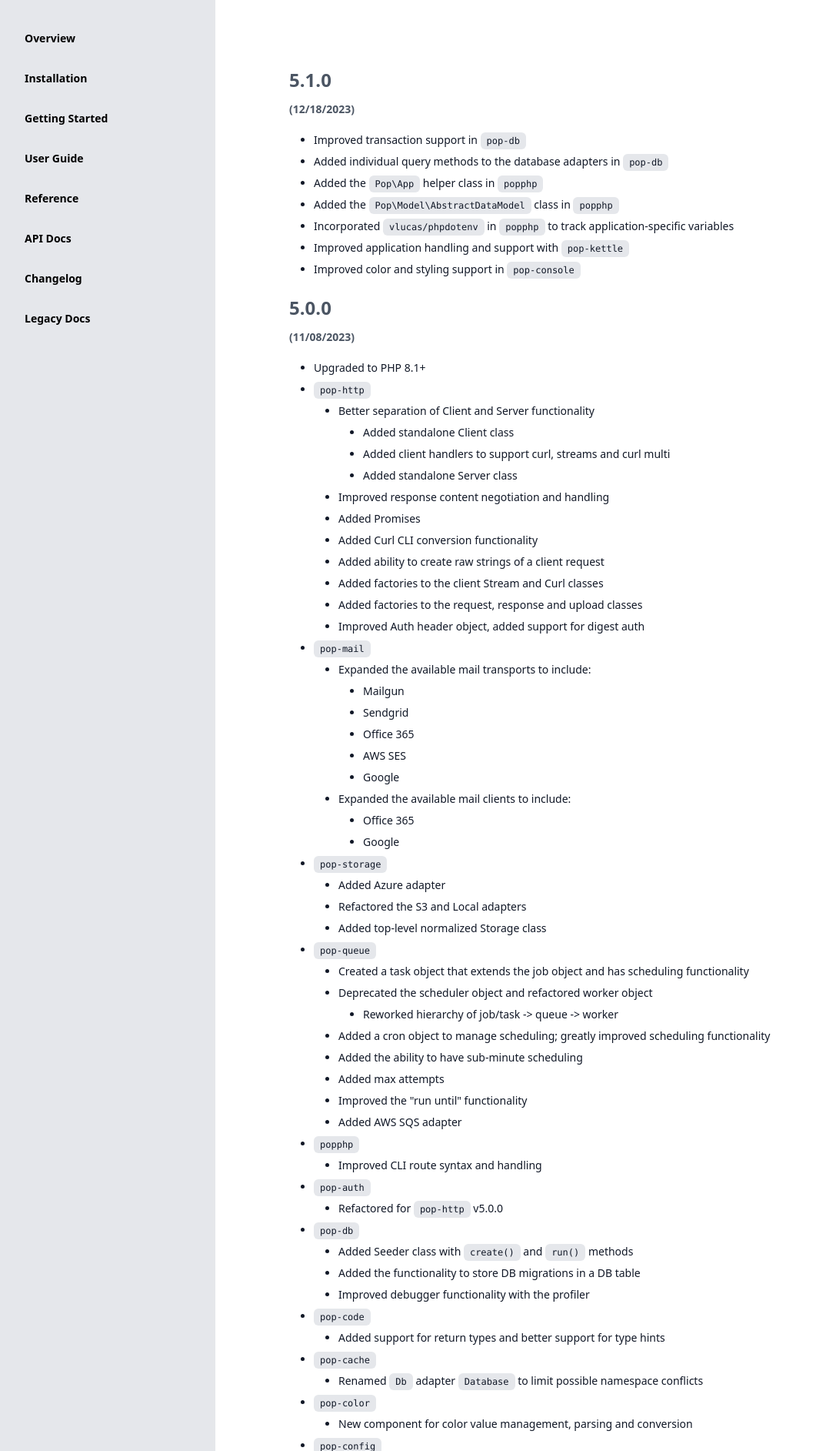
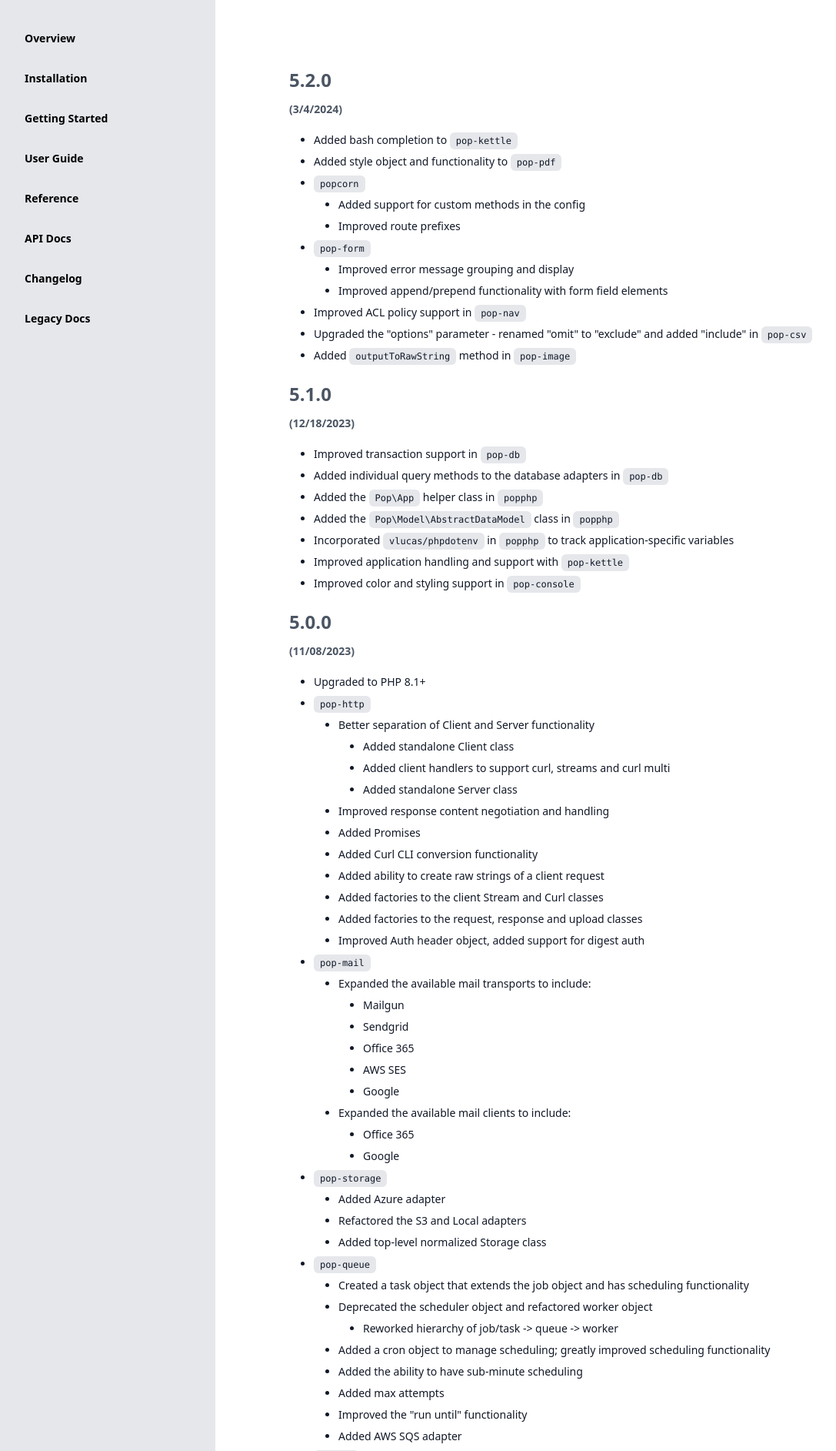
Before and after one commit to popphp/docs, a PHP site: page /auth/app/view/changelog.phtml in a window 1280 px wide. Shown: the part 80-1965 px from the top of the page at 77% size, without its empty margins (0-1087 px from the left). Run offline with PHP 8.4, Linux system fonts and the light colour scheme; data that the repository does not hold is empty; style sheets or scripts are compiled from the project's sources; some web fonts are replaced.

Commit message:
Add 5.2.0 docs

```diff
--- a/app/config/app.http.php
+++ b/app/config/app.http.php
@@ -12,5 +12,6 @@ return [
             'default'    => true
         ]
     ],
-    'database' => include __DIR__ . '/database.php'
+    'database' => include __DIR__ . '/database.php',
+    'version'  => $_ENV['CURRENT_VERSION']
 ];
--- a/app/src/Application.php
+++ b/app/src/Application.php
@@ -20,7 +20,7 @@ class Application extends \Pop\Application
      * Application version
      * @var ?string
      */
-    protected ?string $version = '5.1.0';
+    protected ?string $version = null;
 
     /**
      * Load application
@@ -30,6 +30,8 @@ class Application extends \Pop\Application
      */
     public function load(): Application
     {
+        $this->version = $_ENV['CURRENT_VERSION'];
+
         $this->router()?->addControllerParams(
             '*', [
                 'application' => $this,
--- a/app/src/Http/Controller/AbstractController.php
+++ b/app/src/Http/Controller/AbstractController.php
@@ -163,6 +163,8 @@ abstract class AbstractController extends \Pop\Controller\AbstractController
         $title      = ucwords(end($segments));
         $this->view = new View($this->viewPath . '/' . $template . '.phtml');
 
+        $this->view->currentVersion = $this->application->config['version'];
+
         $this->view->nav1Active = (($title == 'Index') || (str_contains($template, '/overview'))) ? 'true' : 'false';
         $this->view->nav2Active = (str_contains($template, '/installation')) ? 'true' : 'false';
         $this->view->nav3Active = (str_contains($template, '/getting-started')) ? 'true' : 'false';
--- a/app/view/changelog.phtml
+++ b/app/view/changelog.phtml
@@ -3,6 +3,29 @@
             <main class="col-right bg-white overflow-y-auto pl-24 pr-24 pt-12 pb-12 max-[976px]:pl-12 max-[976px]:pr-12 max-[976px]:pt-4 max-[976px]:pb-4 dark:text-gray-300 dark:bg-gray-900">
                 <div class="main-content">
                     <h2><?=$title; ?></h2>
+                    <h4 id="5.2.0">5.2.0</h4>
+                    <h6>(3/4/2024)</h6>
+                    <ul class="list-disc text-sm ml-8 mb-4 mt-4">
+                        <li class="mb-2">Added bash completion to <code class="inline-code">pop-kettle</code></li>
+                        <li class="mb-2">Added style object and functionality to <code class="inline-code">pop-pdf</code></li>
+                        <li class="mb-2">
+                            <code class="inline-code">popcorn</code>
+                            <ul class="list-disc text-sm ml-8 mb-2 mt-2">
+                                <li class="mb-2">Added support for custom methods in the config</li>
+                                <li class="mb-2">Improved route prefixes</li>
+                            </ul>
+                        </li>
+                        <li class="mb-2">
+                            <code class="inline-code">pop-form</code>
+                            <ul class="list-disc text-sm ml-8 mb-2 mt-2">
+                                <li class="mb-2">Improved error message grouping and display</li>
+                                <li class="mb-2">Improved append/prepend functionality with form field elements</li>
+                            </ul>
+                        </li>
+                        <li class="mb-2">Improved ACL policy support in <code class="inline-code">pop-nav</code></li>
+                        <li class="mb-2">Upgraded the "options" parameter - renamed "omit" to "exclude" and added "include" in <code class="inline-code">pop-csv</code></li>
+                        <li class="mb-2">Added <code class="inline-code">outputToRawString</code> method in <code class="inline-code">pop-image</code></li>
+                    </ul>
                     <h4 id="5.1.0">5.1.0</h4>
                     <h6>(12/18/2023)</h6>
                     <ul class="list-disc text-sm ml-8 mb-4 mt-4">
--- a/app/view/inc/nav.phtml
+++ b/app/view/inc/nav.phtml
@@ -462,6 +462,7 @@
                     <li x-data="{open: <?=$nav6Active; ?>}">
                         <a href="<?=$version; ?>/changelog">Changelog</a>
                         <ul x-show="open" x-transition:enter.duration.200ms x-transition:leave.duration.200ms x-cloak>
+                            <li><a href="<?=$version; ?>/changelog#5.2.0">5.2.0</a></li>
                             <li><a href="<?=$version; ?>/changelog#5.1.0">5.1.0</a></li>
                             <li><a href="<?=$version; ?>/changelog#5.0.0">5.0.0</a></li>
                             <li><a href="<?=$version; ?>/changelog#4.8.0">4.8.0</a></li>
--- a/app/view/installation/composer.phtml
+++ b/app/view/installation/composer.phtml
@@ -22,7 +22,7 @@ composer install</code><a href="#" title="Copy" class="copy-link" x-data="copyCo
                     <h6 class="mt-8">4. Use <code class="inline-code">composer.json</code></h6>
                     <p>You can add it your project's <code class="inline-code">composer.json</code> file:</p>
                     <pre><code class="language-json">"require": {
-    "popphp/popphp-framework": "^5.1.0"
+    "popphp/popphp-framework": "^<?=$currentVersion; ?>"
 }</code><a href="#" title="Copy" class="copy-link" x-data="copyCode" x-on:click.prevent="copy($el)"><svg xmlns="http://www.w3.org/2000/svg" fill="none" viewBox="0 0 24 24" stroke-width="1.5" stroke="currentColor" class="w-6 h-6 relative"><path stroke-linecap="round" stroke-linejoin="round" d="M8.25 7.5V6.108c0-1.135.845-2.098 1.976-2.192.373-.03.748-.057 1.123-.08M15.75 18H18a2.25 2.25 0 002.25-2.25V6.108c0-1.135-.845-2.098-1.976-2.192a48.424 48.424 0 00-1.123-.08M15.75 18.75v-1.875a3.375 3.375 0 00-3.375-3.375h-1.5a1.125 1.125 0 01-1.125-1.125v-1.5A3.375 3.375 0 006.375 7.5H5.25m11.9-3.664A2.251 2.251 0 0015 2.25h-1.5a2.251 2.251 0 00-2.15 1.586m5.8 0c.065.21.1.433.1.664v.75h-6V4.5c0-.231.035-.454.1-.664M6.75 7.5H4.875c-.621 0-1.125.504-1.125 1.125v12c0 .621.504 1.125 1.125 1.125h9.75c.621 0 1.125-.504 1.125-1.125V16.5a9 9 0 00-9-9z" /></svg></a></pre>
                     <h4 class="mt-8">Core Only</h4>
                     <p>If you only want to use the core components, you can use the <code class="inline-code">popphp/popphp</code> repository instead of the full <code class="inline-code">popphp/popphp-framework</code> repository.</p>
--- a/app/view/overview/about.phtml
+++ b/app/view/overview/about.phtml
@@ -9,6 +9,6 @@ endif; ?>
                     <p>Pop PHP is an <strong>open source</strong>, <strong>object-oriented</strong> PHP framework. It has been built and tested to run on <strong>PHP 8.1+</strong>. It is available on <a href="https://github.com/popphp" target="_blank">GitHub</a> and through <a href="https://packagist.org/packages/popphp/" target="_blank">Composer</a>. The framework is tested using <a href="https://phpunit.de/" target="_blank">PHPUnit</a> and continuous integration is maintained using <a href="https://github.com/features/actions" target="_blank">GitHub Actions</a>.</p>
                     <h4>A Brief History of Pop PHP</h4>
                     <p>The humble beginnings of the framework started back in 2009 as a small library of components written by Nick Sagona. From that, the Pop PHP Framework began to take shape and the very first version of it was released in early 2012. That version made it to 1.7 in 2014, where support for version 1 ended and work on version 2 began. Pop PHP 2 ushered in a significant refactor, taking advantage of PHP 5.4, eliminating dependencies among components, separating the components into self-contained repositories, and incorporating <a href="https://packagist.org/packages/popphp/" target="_blank">Composer</a>.</p>
-                    <p>On December 12, 2023, <strong>version 5.1.0</strong> was released and it continues the development and growth that the previous versions set forth.</p>
+                    <p>On March 4, 2024, <strong>version <?=$currentVersion; ?></strong> was released and it continues the development and growth that the previous versions set forth.</p>
                 </div>
 <?php include __DIR__ . '/../inc/footer.phtml'; ?>
```
Also changed, not shown: 1 other file.
